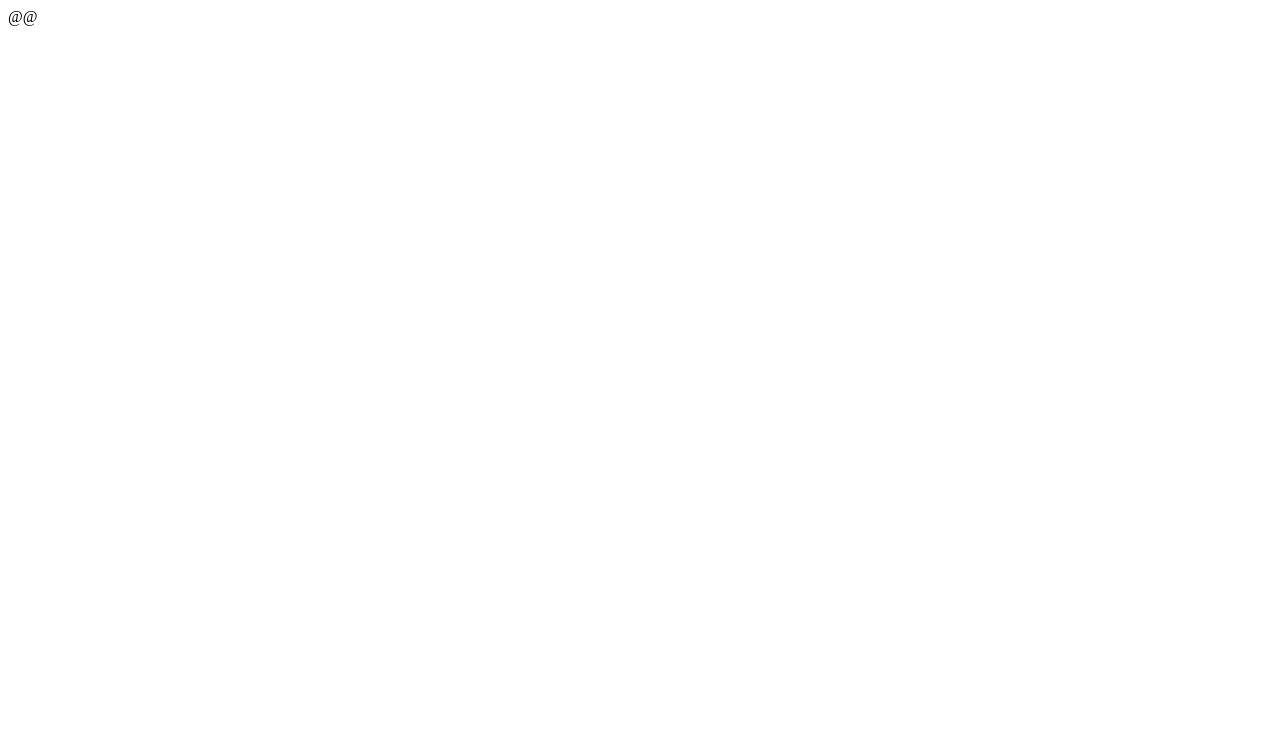
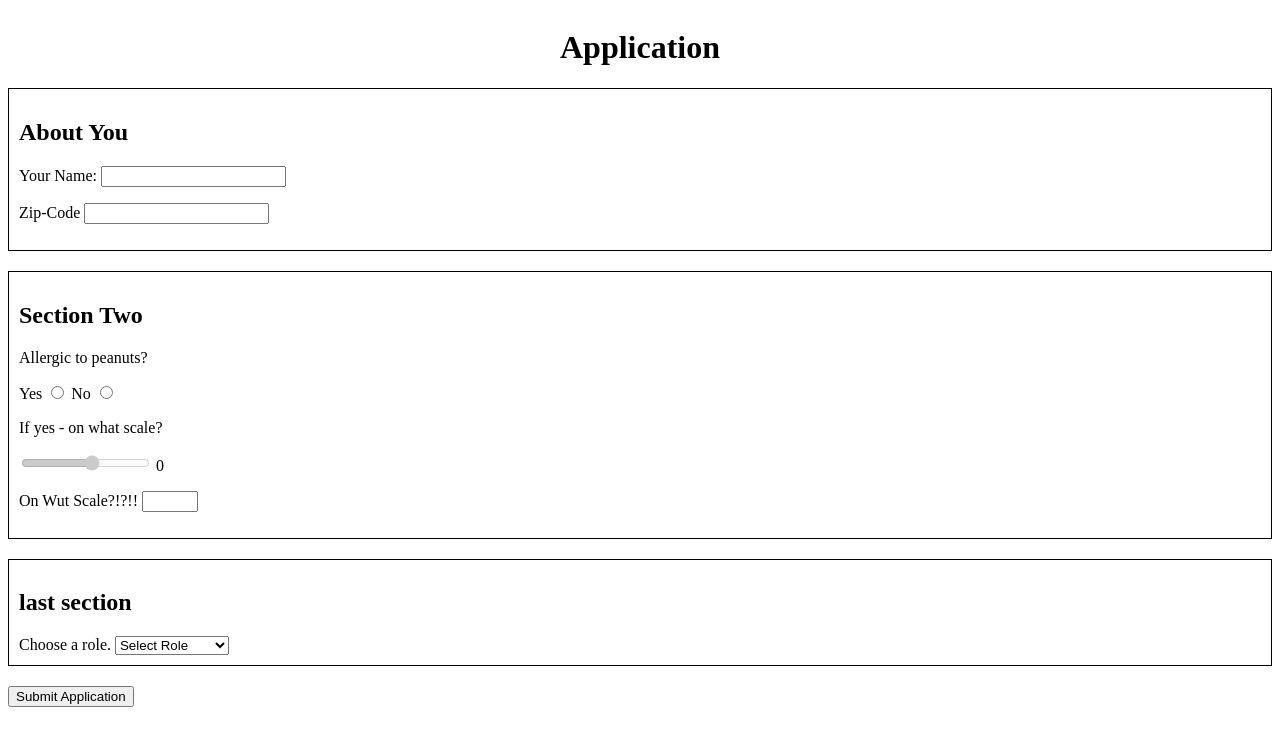
Before and after one commit to bpkotowski/CC-lob-application, a plain HTML site: page apply.html in a window 1280 px wide. Drawn offline with Linux system fonts and the light colour scheme.

Commit message:
i think we might be done?

```diff
--- a/apply.css
+++ b/apply.css
@@ -5,7 +5,7 @@ header {
 
 
 
-#about-section, #section-two {
+#about-section, #section-two, #last-section {
     border: 1px solid black;
     padding: 10px;
     margin-bottom: 20px;
--- a/apply.html
+++ b/apply.html
@@ -1 +1,101 @@
-@@
+<!DOCTYPE html>
+<html lang="en">
+<head>
+    <meta charset="UTF-8">
+    <meta name="viewport" content="width=device-width, initial-scale=1.0">
+    <meta http-equiv="X-UA-Compatible" content="ie=edge">
+    <title>Application</title>
+    <link rel="stylesheet" href="apply.css">
+</head>
+<body>
+    <header>
+        <h1>Application</h1>
+    </header>
+    <main>
+        <form id="form-example">
+            <section id="about-section">
+                <h2>About You</h2>
+                <p>
+                    <label for="name">Your Name:</label>
+                    <input
+                        type="text"
+                        id="name"
+                        name="name"
+                        autocomplete="off"
+                        min-length="1"
+                        max-length="15"
+                        value=""
+                    >
+
+                </p>
+                <p>
+                    <label for="zip-code">Zip-Code</label>
+                    <input
+                        type=""
+                        name="zipcode"
+                        id="zip-code"
+                        minlength="5"
+
+
+                    >
+                </p>
+            </section>
+            <section id="section-two">
+                <h2>Section Two</h2>
+                <p>Allergic to peanuts?</p>
+                <p>
+                    <label for="yes">Yes</label>
+                    <input
+                        type="radio"
+                        value="yes"
+                        id="yes"
+                        name="allergic"
+                    >
+                    <label for="no">No</label>
+                    <input
+                        type="radio"
+                        value="no"
+                        id="no"
+                        name="allergic"
+                    >
+                </p>
+                <p>If yes - on what scale?</p>
+                <p>
+                    <label for="peanuts"></label>
+                    <input
+                        type="range"
+                        id="peanuts"
+                        min="1"
+                        max="10"
+                        disabled="true"
+                    >
+                    <span id="allergic-number">0</span>
+                </p>
+                <p>
+                    <label for="peanuts-two">On Wut Scale?!?!!</label>
+                    <input
+                        type="number"
+                        id="peanuts-two"
+                        name="peanuts-two"
+                        min="1"
+                        max="10"
+                    >
+                </p>
+            </section>
+            <section id="last-section">
+                <h2>last section</h2>
+                <label for="role">Choose a role.</label>
+                <select name="role" id="role" required>
+                    <option value="" disabled selected>Select Role</option>
+                    <option value="fire-breather">Fire Breather</option>
+                    <option value="web-developer">Web Developer</option>
+                    <option value="skater">Skater</option>
+                </select>
+
+            </section>
+            <button>Submit Application</button>
+        </form>
+    </main>
+    <script type="module" src="./src/apply.js"></script>
+</body>
+</html>
--- a/src/apply.js
+++ b/src/apply.js
@@ -6,6 +6,9 @@ const peanutRangeNode = document.getElementById('peanuts'); //5
 const allergicNumberNode = document.getElementById('allergic-number');
 const yesNode = document.getElementById('yes'); //7
 const noNode = document.getElementById('no');
+const peanutNodeTwo = document.getElementById('peanuts-two'); //10
+
+console.log(peanutNodeTwo);
 
 
 peanutRangeNode.addEventListener('change', function() {
@@ -17,11 +20,21 @@ yesNode.addEventListener('change', function() { //8
     if(yesNode.checked) {
         allergicNumberNode.textContent = 1;
         peanutRangeNode.min = 1;
+        peanutRangeNode.value = 1;
+        peanutRangeNode.disabled = false;
+        peanutNodeTwo.required = yesNode.checked; //11
     }
 });
 
 noNode.addEventListener('change', function() {
     // console.log('no', noNode.checked);
+    if(noNode.checked) {
+        allergicNumberNode.textContent = 0;
+        peanutRangeNode.min = 0;
+        peanutRangeNode.value = 0;
+        peanutRangeNode.disabled = true;
+        peanutNodeTwo.required = !noNode.checked;
+    }
 });
 
 // const nameVAlue = formNode // dot notation
@@ -34,7 +47,8 @@ formNode.addEventListener('submit', function(event) { //2
     const applicunt = {  //3
         name: nameNode.value,
         zipCode: zipCodeNode.value, //4
-        allergicScale: peanutRangeNode.value //9
+        allergicScale: peanutRangeNode.value, //9
+        allergicScaleTwo: peanutNodeTwo.value, //12
     };
 
 
```
